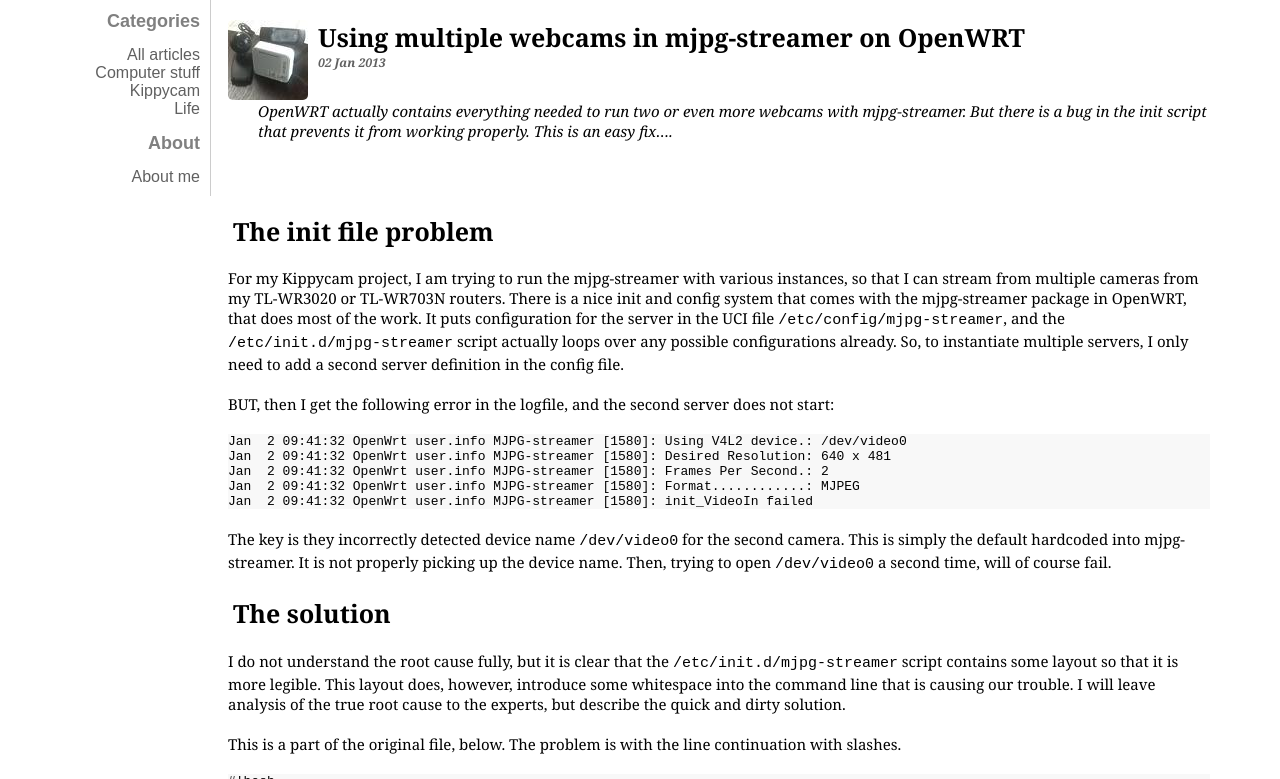
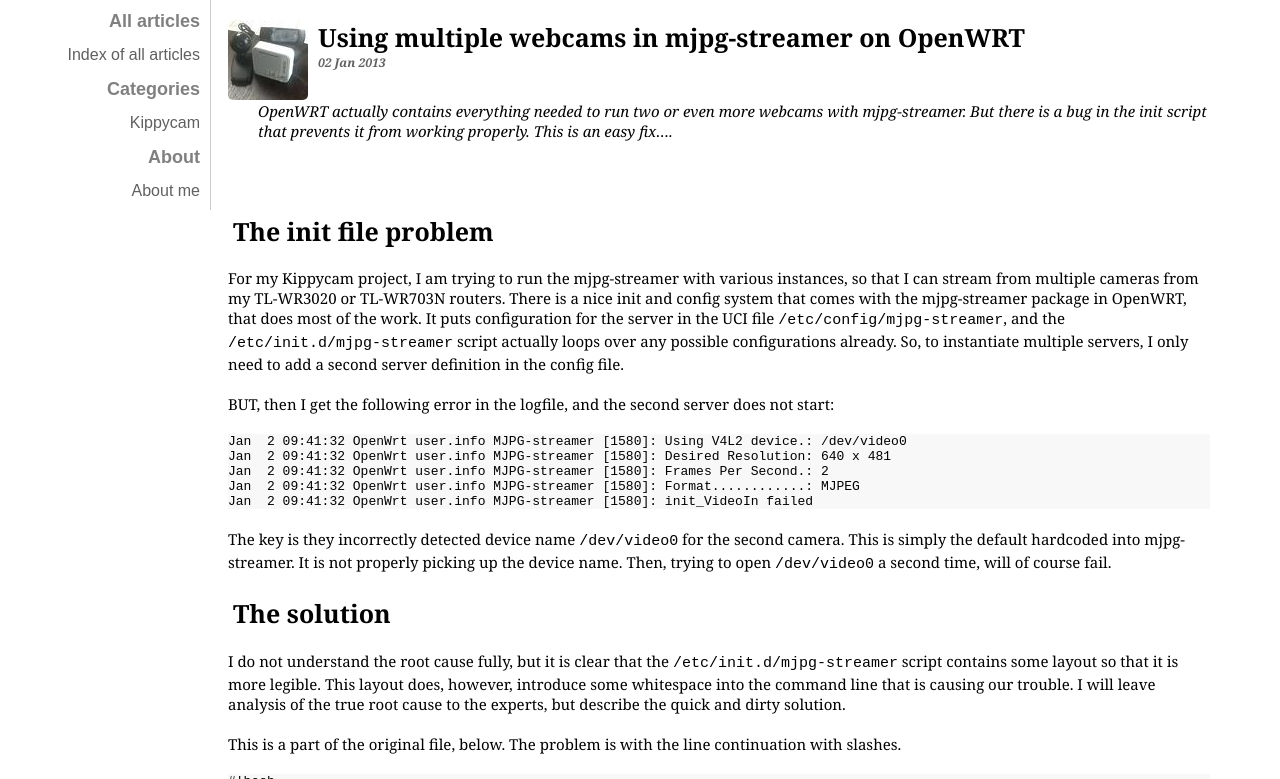
Before and after one commit to pragtich/pragtich.github.com, a Jekyll site: the page built from _posts/2013-01-02-Mjpg-streamer-multiple.md, in a window 1280 px wide and 900 px high, cut to the strip 121-900 px from the top of the window. Built offline with Jekyll 4.4.1, drawn with Linux system fonts in a browser that asks for light colours; comment, search, counter and statistics services are not loaded.

Commit message:
Cleaned up default layout to work nicely with the category list page, and the blog index.

```diff
--- a/_layouts/default.html
+++ b/_layouts/default.html
@@ -22,16 +22,20 @@
   </titleframe>
 {{content}}
 <nav>
-	<h2>Categories</h2>
+    <h2>All articles</h2>
+	<ul>
+	  <li>
+		<a href="{{ site.baseurl }}/blog/index.html">Index of all articles</a> </li>
+
+	</ul>
+	<H2>Categories</h2>
     <ul>
-	  <li>
-		<a href="../../../../../blog/index.html">All articles</a> </li>
-	  <li>
-		<a href="../../../../../all_Computer%20stuff.html">Computer stuff</a> </li>
-	  <li>
-		<a href="../../../../../all_Kippycam.html">Kippycam</a> </li>
-	  <li>
-		<a href="../../../../../all_Life.html">Life</a> </li>
+	  {% for cat in site.categories %}
+	    <li>
+		  <a href="{{ site.baseurl }}/categories/{{ cat[0] | replace: ' ','-' | cgi_escape}}">{{ cat[0] }}</a>
+		</li>
+	   {{  }}
+	  {% endfor %}
     </ul>
 	<h2>About</h2>
     <ul>
--- a/_posts/2013-01-02-Mjpg-streamer-multiple.md
+++ b/_posts/2013-01-02-Mjpg-streamer-multiple.md
@@ -2,7 +2,7 @@
 layout: post
 title: Using multiple webcams in mjpg-streamer on OpenWRT
 kind: article
-category: Kippycam
+category: "Kippycam"
 created_at: 02 Jan 2013
 summary: "OpenWRT actually contains everything needed to run two or even more webcams with mjpg-streamer. But there is a bug in the init script that prevents it from working properly. This is an easy fix."
 indeximage: mjpg-streamer-twocams.jpg
```
